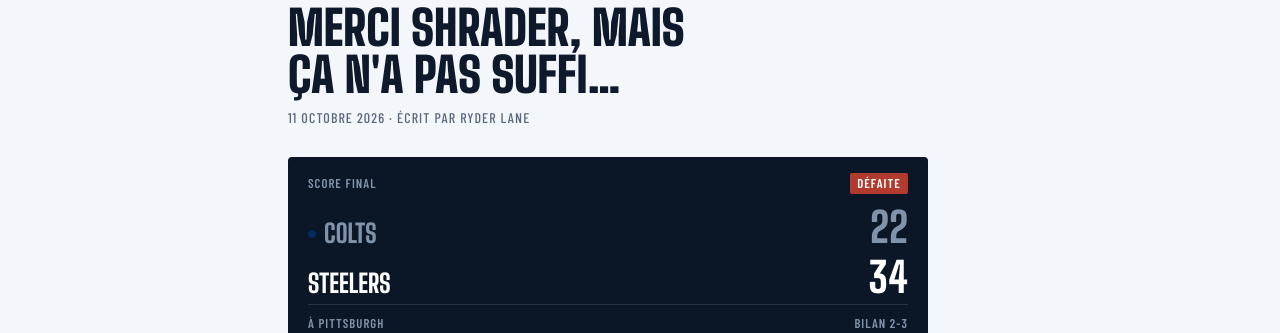
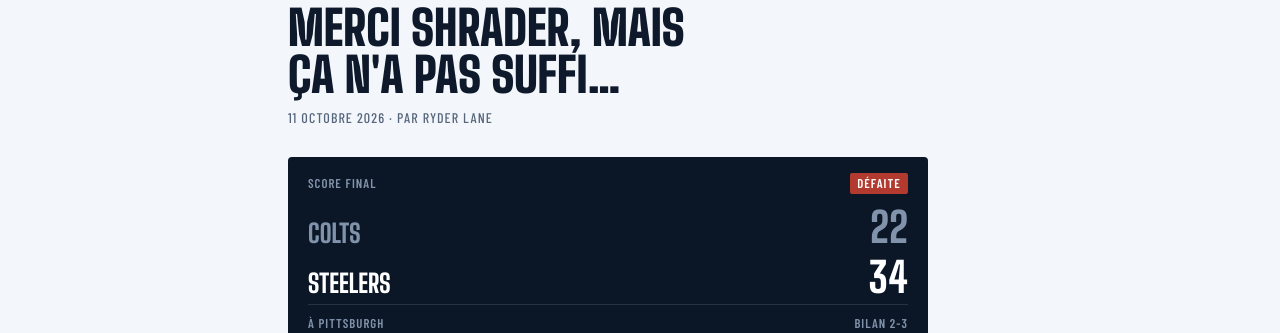
Before and after one commit to laruadebleue/laruadebleue.github.io, a Jekyll site: the page built from _posts/2026-10-11-merci-shrader-mais-ca-na-pas-suffi.md, in a window 1280 px wide. Shown: the part 312-645 px from the top of the page. Built offline with Jekyll 4.4.1, drawn with Linux system fonts in a browser that asks for light colours.

Commit message:
Avant-match Titans @ Colts (semaine 6) et gestion des avant-matchs
- Nouvel article : Titans @ Colts - Week 6 : déconnez pas les mecs !
- Affiche d'avant-match (bilans, coup d'envoi, stade, division) et badge Avant-match
- Signature « Par Ryder Lane », suppression du point bleu devant Colts

```diff
--- a/_layouts/post.html
+++ b/_layouts/post.html
@@ -5,12 +5,30 @@
 {% assign m = page.date | date: "%-m" | minus: 1 %}
 <article class="article">
   <header class="article-head">
-    <p class="eyebrow">{% if page.categories contains 'autour' %}Autour des Colts{% else %}Saison 2026{% if page.semaine %} · Semaine {{ page.semaine }}{% endif %}{% endif %}</p>
+    <p class="eyebrow">{% if page.categories contains 'autour' %}Autour des Colts{% else %}Saison 2026{% if page.semaine %} · Semaine {{ page.semaine }}{% endif %}{% if page.type == "avant-match" %} · Avant-match{% endif %}{% endif %}</p>
     <h1 class="article-title">{{ page.title }}</h1>
-    <p class="byline"><time datetime="{{ page.date | date: '%Y-%m-%d' }}">{{ page.date | date: "%-d" }} {{ mois[m] }} {{ page.date | date: "%Y" }}</time>{% if page.auteur %} · Écrit par {{ page.auteur }}{% endif %}</p>
+    <p class="byline"><time datetime="{{ page.date | date: '%Y-%m-%d' }}">{{ page.date | date: "%-d" }} {{ mois[m] }} {{ page.date | date: "%Y" }}</time>{% if page.auteur %} · Par {{ page.auteur }}{% endif %}</p>
   </header>
 
-  {% if page.adversaire %}
+  {% if page.type == "avant-match" %}
+  <section class="scoreboard" aria-label="L'affiche">
+    <div class="sb-head">
+      <span>L'affiche</span>
+      {% if page.coup_envoi %}<span class="sb-result sb-avant">{{ page.coup_envoi }}</span>{% endif %}
+    </div>
+    {% if page.lieu == "domicile" %}
+    <div class="sb-row"><span class="sb-team">{{ page.adversaire }}</span><span class="sb-score">{{ page.bilan_adversaire }}</span></div>
+    <div class="sb-row sb-winner"><span class="sb-team">Colts</span><span class="sb-score">{{ page.bilan_colts }}</span></div>
+    {% else %}
+    <div class="sb-row sb-winner"><span class="sb-team">Colts</span><span class="sb-score">{{ page.bilan_colts }}</span></div>
+    <div class="sb-row"><span class="sb-team">{{ page.adversaire }}</span><span class="sb-score">{{ page.bilan_adversaire }}</span></div>
+    {% endif %}
+    <div class="sb-foot">
+      <span>{% if page.stade %}{{ page.stade }}{% elsif page.lieu == "domicile" %}À Indianapolis{% else %}À {{ page.ville }}{% endif %}</span>
+      {% if page.division %}<span>{{ page.division }}</span>{% endif %}
+    </div>
+  </section>
+  {% elsif page.adversaire %}
   {% if page.score_colts > page.score_adversaire %}{% assign resultat = "Victoire" %}{% assign classe = "victoire" %}{% elsif page.score_colts < page.score_adversaire %}{% assign resultat = "Défaite" %}{% assign classe = "defaite" %}{% else %}{% assign resultat = "Match nul" %}{% assign classe = "nul" %}{% endif %}
   <section class="scoreboard" aria-label="Score final">
     <div class="sb-head">
--- a/assets/css/style.css
+++ b/assets/css/style.css
@@ -266,6 +266,7 @@
 .pill-victoire { background: var(--win); }
 .pill-defaite { background: var(--loss); }
 .pill-nul { background: var(--draw); }
+.pill-avant { background: var(--blue-text); }
 
 /* ---------- Article ---------- */
 .article { max-width: var(--measure); }
@@ -305,6 +306,7 @@
 .sb-victoire { background: var(--win); }
 .sb-defaite { background: var(--loss); }
 .sb-nul { background: var(--draw); }
+.sb-avant { background: rgba(255, 255, 255, 0.14); }
 .sb-row {
   display: flex;
   justify-content: space-between;
@@ -318,16 +320,6 @@
 .sb-team { font-size: 1.6rem; }
 .sb-score { font-size: 2.6rem; font-variant-numeric: tabular-nums; }
 .sb-winner { color: var(--board-ink); }
-.sb-colts .sb-team::before {
-  content: "";
-  display: inline-block;
-  width: 0.5rem;
-  height: 0.5rem;
-  margin-right: 0.5rem;
-  vertical-align: 0.3rem;
-  background: var(--blue);
-  border-radius: 50%;
-}
 
 .chapeau {
   margin: 0 0 1.5rem;
--- a/index.html
+++ b/index.html
@@ -13,9 +13,11 @@
     {% assign m = post.date | date: "%-m" | minus: 1 %}
     <li class="card">
       <a class="card-link" href="{{ post.url | relative_url }}">
-        <p class="eyebrow">{% if post.categories contains 'autour' %}Autour des Colts · {% elsif post.semaine %}Semaine {{ post.semaine }} · {% endif %}{{ post.date | date: "%-d" }} {{ mois[m] }} {{ post.date | date: "%Y" }}</p>
+        <p class="eyebrow">{% if post.categories contains 'autour' %}Autour des Colts · {% elsif post.semaine %}Semaine {{ post.semaine }} · {% if post.type == "avant-match" %}Avant-match · {% endif %}{% endif %}{{ post.date | date: "%-d" }} {{ mois[m] }} {{ post.date | date: "%Y" }}</p>
         <h3 class="card-title">{{ post.title }}</h3>
-        {% if post.adversaire %}
+        {% if post.type == "avant-match" %}
+        <p class="card-score"><span class="card-score-num">{% if post.lieu == "domicile" %}{{ post.adversaire }} ({{ post.bilan_adversaire }}) @ Colts ({{ post.bilan_colts }}){% else %}Colts ({{ post.bilan_colts }}) @ {{ post.adversaire }} ({{ post.bilan_adversaire }}){% endif %}</span><span class="pill pill-avant">Avant-match</span></p>
+        {% elsif post.adversaire %}
         <p class="card-score"><span class="card-score-num">Colts {{ post.score_colts }} – {{ post.score_adversaire }} {{ post.adversaire }}</span>{% if post.score_colts > post.score_adversaire %}<span class="pill pill-victoire">Victoire</span>{% elsif post.score_colts < post.score_adversaire %}<span class="pill pill-defaite">Défaite</span>{% else %}<span class="pill pill-nul">Nul</span>{% endif %}</p>
         {% endif %}
         {% if post.chapeau %}<p class="card-chapeau">{{ post.chapeau }}</p>{% endif %}
```
Also changed, not shown: _posts/2026-10-16-titans-colts-deconnez-pas-les-mecs.md (added, +57 -0 lines), saison-2026.html (+5 -3 lines).
